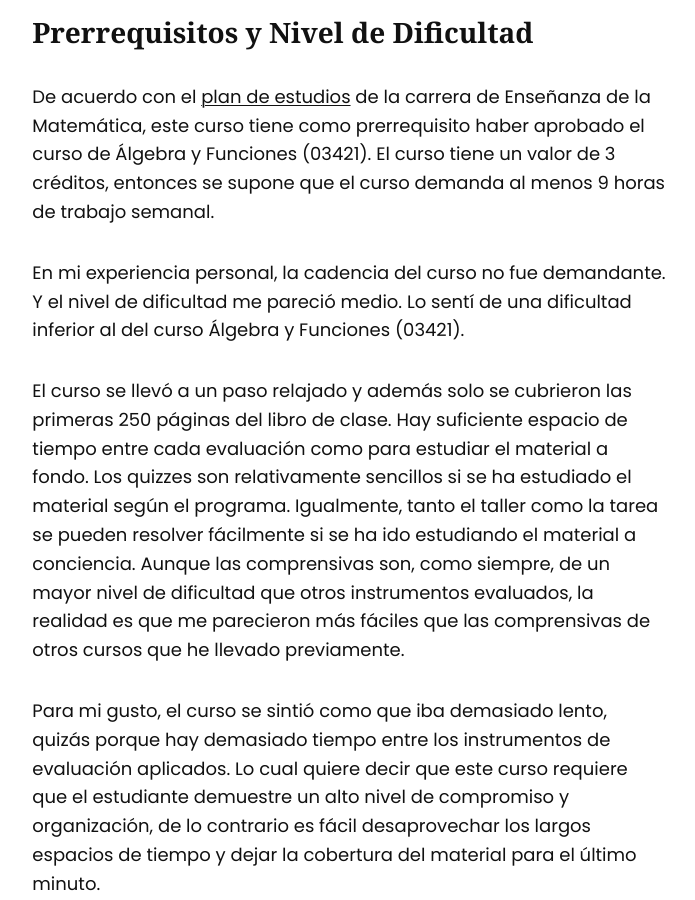
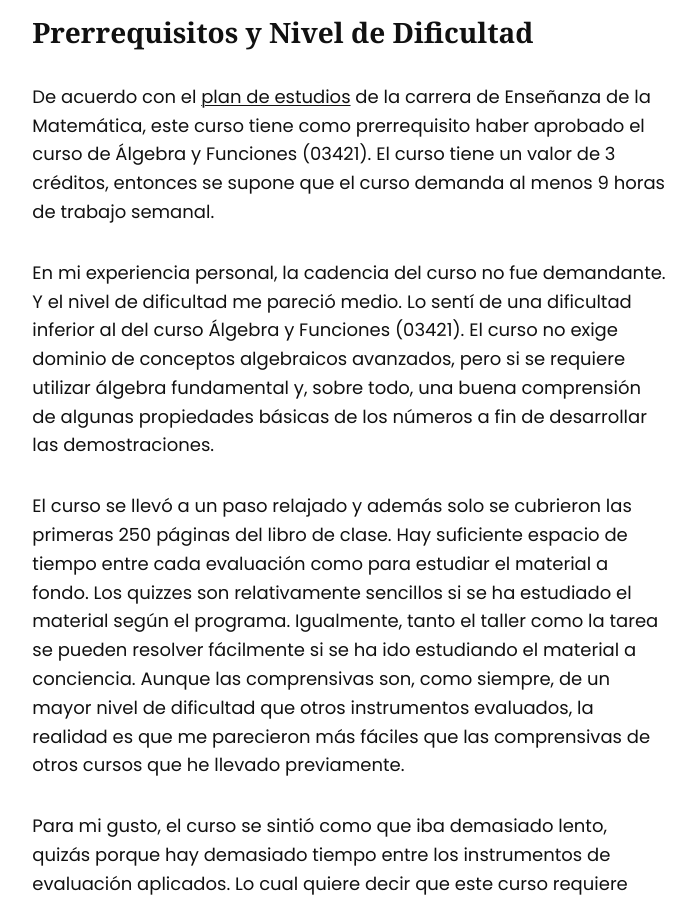
Before and after one commit to asoesem/asoesem.github.io, a Jekyll site: the page built from _posts/2023-12-23-logica-y-teoria-de-conjuntos-rev.md, in a window 1280 px wide and 900 px high, scrolled down 5074 px. Shown: the whole window, without its empty margins (457-1152 px from the left). Built offline with Jekyll 4.4.1, drawn with Linux system fonts in a browser that asks for light colours.

Commit message:
Mejoras menores de contenido

```diff
--- a/_posts/2023-12-23-logica-y-teoria-de-conjuntos-rev.md
+++ b/_posts/2023-12-23-logica-y-teoria-de-conjuntos-rev.md
@@ -98,6 +98,7 @@ El curso tiene un valor de 3 créditos, entonces se supone que el curso demanda
 
 En mi experiencia personal, la cadencia del curso no fue demandante. Y el nivel de dificultad me pareció medio.
 Lo sentí de una dificultad inferior al del curso Álgebra y Funciones (03421).
+El curso no exige dominio de conceptos algebraicos avanzados, pero si se requiere utilizar álgebra fundamental y, sobre todo, una buena comprensión de algunas propiedades básicas de los números a fin de desarrollar las demostraciones.
 
 El curso se llevó a un paso relajado y además solo se cubrieron las primeras 250 páginas del libro de clase.
 Hay suficiente espacio de tiempo entre cada evaluación como para estudiar el material a fondo.
```
